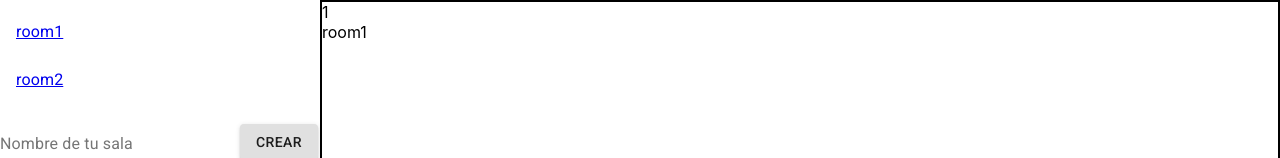
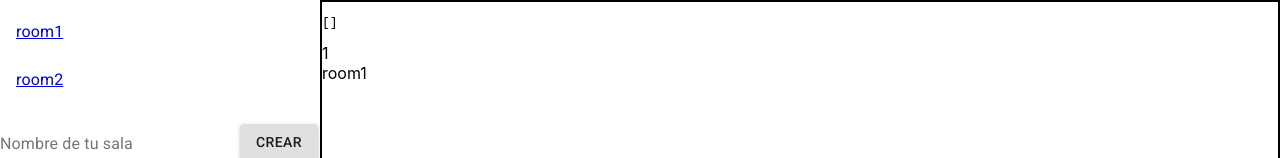
Before and after one commit to k-garrido/chat-app-client, a React (Create React App) app: page /chat/1/room1 in a window 1280 px wide. Shown: the top 158 px of the page. Built offline with nearby package versions, Linux system fonts and the light colour scheme; no server answers.

Commit message:
Arreglando algunos errores

```diff
--- a/src/views/MainChat.jsx
+++ b/src/views/MainChat.jsx
@@ -26,6 +26,7 @@ const rooms = [{
 const MainChat = () => {
   const [room, setRoom] = useState('');
   const [message, setMessage] = useState('');
+  const [allMessages, setAllMessages] =  useState([]);
   const classes = useStyle();
   const {room_id, room_name} = useParams();
 
@@ -37,6 +38,12 @@ const MainChat = () => {
       },
     });
   }, []);
+
+  useEffect(() => {
+    socket.on('message', (message) =>{
+      setAllMessages([...allMessages, message])
+    })
+  }, [allMessages])
 
   const creatingChatRoom = () => {
     socket.emit('createRoom', room);
@@ -79,6 +86,7 @@ const MainChat = () => {
         <Grid item container md={9} direction="row">
           <Grid item md={12}>
             <Box border={2} className={classes.messages}>
+              <pre>{JSON.stringify(allMessages, null, '\t')}</pre>
               <Chat />
             </Box>
           </Grid>
```
